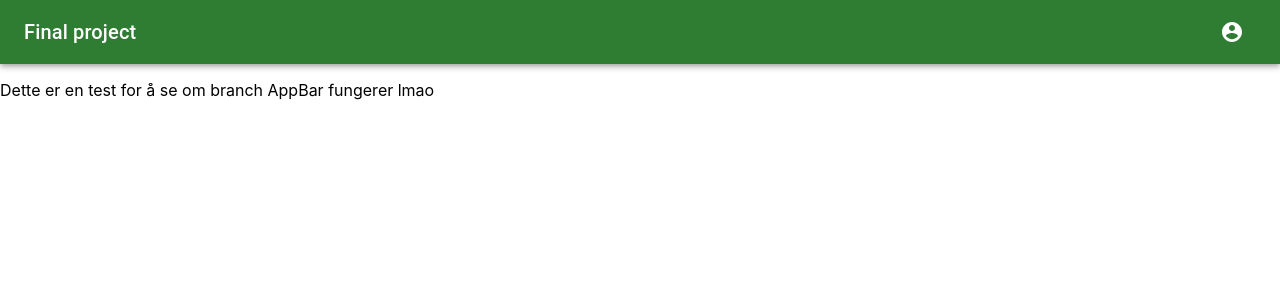
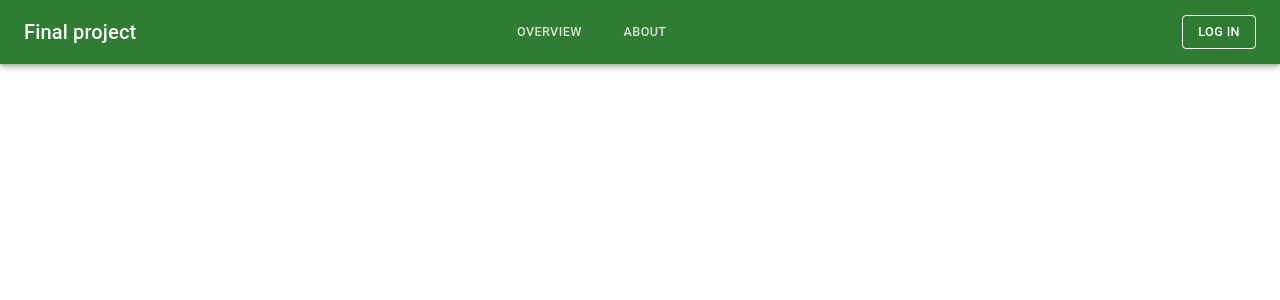
Before and after one commit to Fullstack-web-dev-exam/frontend, a React (Create React App) app: page /user in a window 1280 px wide. Shown: the top 300 px of the page. Built offline with nearby package versions, Linux system fonts and the light colour scheme.

Commit message:
Finished appbar

```diff
--- a/package.json
+++ b/package.json
@@ -12,6 +12,7 @@
     "fontsource-roboto": "^4.0.0",
     "react": "^17.0.2",
     "react-dom": "^17.0.2",
+    "react-router-dom": "^5.2.0",
     "react-scripts": "4.0.3",
     "web-vitals": "^1.0.1"
   },
--- a/src/App.js
+++ b/src/App.js
@@ -1,5 +1,5 @@
-//import { createMuiTheme } from '@material-ui/core/styles';
 import { ThemeProvider } from '@material-ui/styles';
+import { BrowserRouter as Router, Switch, Route } from 'react-router-dom';
 
 import MenuAppBar from './components/AppBar';
 import { theme } from './colors';
@@ -7,8 +7,22 @@ import { theme } from './colors';
 function App() {
   return (
     <ThemeProvider theme={theme}>
-      <MenuAppBar />
-      <p>Dette er en test for å se om branch AppBar fungerer lmao</p>
+      <Router>
+        <MenuAppBar />
+        <main>
+          <Switch>
+            <Route exact path="/overview">
+              <p>Dette er en test for å se om branch AppBar fungerer lmao</p>
+            </Route>
+            <Route exact path="/admin">
+              <p>Admin siden</p>
+            </Route>
+            <Route exact path="/">
+              <p>Hjemmesiden</p>
+            </Route>
+          </Switch>
+        </main>
+      </Router>
     </ThemeProvider>
   );
 }
--- /dev/null
+++ b/src/colors.css
@@ -0,0 +1,22 @@
+:root {
+    --primary: #2E7D32;
+    --pLight: #60AD5E;
+    --pDark: #005005;
+    --secondary: #0277BD;
+    --sLight: #58A5F0;
+    --sDark: #004C8C;
+    --tertiary: #795548;
+    --tLight: #A98274;
+    --tDark: #4B2C20;
+    --red: #D32F2F;
+    --rDark: #9A0007;
+    --orange: #FF9800;
+    --oDark: #C66900;
+    --gray6: #F2F2F2;
+    --gray5: #E0E0E0;
+    --gray4: #BDBDBD;
+    --gray3: #828282;
+    --gray2: #4F4F4F;
+    --gray1: #333333;
+    --background: #F9F9FA;
+}
--- a/src/colors.js
+++ b/src/colors.js
@@ -3,25 +3,7 @@ import { createMuiTheme } from '@material-ui/core/styles';
 const theme = createMuiTheme({
     palette: {
         primary: { main: '#2E7D32' },
-        pLight: { main: '#60AD5E' },
-        pDark: { main: '#005005' },
-        secondary: { main: '#0277BD' },
-        sLight: { main: '#58AF0' },
-        sDark: { main: '#004C8C' },
-        tertiary: { main: '#795548' },
-        tLight: { main: '#A98274' },
-        tDark: { main: '#4B2C20' },
-        red: { main: '#D32F2F' },
-        rDark: { main: '#9A0007' },
-        orange: { main: '#FF9800' },
-        oDark: { main: '#C66900' },
-        gray6: { main: '#F2F2F2' },
-        gray5: { main: '#E0E0E0' },
-        gray4: { main: '#BDBDBD' },
-        gray3: { main: '#828282' },
-        gray2: { main: '4F4F4F' },
-        gray1: { main: '#333333' },
-        background: { main: '#F9F9FA' }
+        secondary: { main: '#0277BD' }
     }
 });
 
--- /dev/null
+++ b/src/components/AppBar.css
@@ -0,0 +1,32 @@
+.appBar {
+    display: flex;
+    justify-content: space-between;
+}
+
+.appBar nav a {
+    color: var(--background);
+    text-decoration: none;
+}
+
+.appBar * {
+    color: var(--secondary);
+    font-size: 0.9em;
+}
+
+.appBar nav ul {
+    display: flex;
+    list-style-type: none;
+    justify-content: flex-start;
+    flex-wrap: wrap;
+    margin: 0;
+    padding: 0;
+    width: 25em;
+}
+
+.appBar ul li {
+    margin: 0 1em;
+}
+
+.rightbuttons {
+    width: 77.13px;
+}
--- a/src/components/AppBar.js
+++ b/src/components/AppBar.js
@@ -1,29 +1,31 @@
+import './AppBar.css';
 import React from 'react';
 import { makeStyles } from '@material-ui/core/styles';
-import AppBar from '@material-ui/core/AppBar';
-import Toolbar from '@material-ui/core/Toolbar';
-import Typography from '@material-ui/core/Typography';
-import IconButton from '@material-ui/core/IconButton';
-import AccountCircle from '@material-ui/icons/AccountCircle';
-import MenuItem from '@material-ui/core/MenuItem';
-import Menu from '@material-ui/core/Menu';
-import Button from '@material-ui/core/Button';
+import { AccountCircle } from '@material-ui/icons';
+import {
+    AppBar,
+    Toolbar,
+    Typography,
+    IconButton,
+    MenuItem,
+    Menu,
+    Button
+} from '@material-ui/core';
+import { NavLink } from 'react-router-dom';
 
 const useStyles = makeStyles((theme) => ({
-    root: {
-        flexGrow: 1
+    navButton: {
+        color: '#FFF',
+        opacity: '80%'
     },
     menuButton: {
         marginRight: theme.spacing(2),
-    },
-    title: {
-        flexGrow: 1,
-    },
+    }
 }));
 
 export default function MenuAppBar() {
     const classes = useStyles();
-    const [auth, setAuth] = React.useState(true);
+    const [auth, setAuth] = React.useState(false);
     const [anchorEl, setAnchorEl] = React.useState(null);
     const open = Boolean(anchorEl);
 
@@ -40,14 +42,30 @@ export default function MenuAppBar() {
     };
 
     return (
-        <div className={classes.root}>
-            <AppBar position="static" color='primary' >
-                <Toolbar>
-                    <Typography variant="h6" className={classes.title}>
+        <div>
+            <AppBar position="static" color='primary'  >
+                <Toolbar className="appBar">
+                    <Typography variant="h6">
                         Final project
                     </Typography>
+
+                    <nav className="navbar">
+                        <ul>
+                            <li>
+                                <NavLink exact to="/overview" activeStyle={{fontWeight:"bold", textDecoration:"underline", textDecorationColor:"#4B2C20"}}><Button className={classes.navButton}>Overview</Button></NavLink>
+                            </li>
+                            <li>
+                                <NavLink exact to="/" activeStyle={{fontWeight:"bold", textDecoration:"underline", textDecorationColor:"#4B2C20"}}><Button className={classes.navButton}>About</Button></NavLink>
+                            </li>
+                            {auth && <li>
+                                <NavLink exact to="/admin" activeStyle={{fontWeight:"bold", textDecoration:"underline", textDecorationColor:"#4B2C20"}}><Button className={classes.navButton}>Admin</Button></NavLink>
+                            </li>}
+                        </ul>
+                    </nav>
+
+
                     {!auth && (
-                        <Button variant='outlined' color='inherit' onClick={function(event){handleChange(); handleClose();}}>Log in</Button>
+                        <Button variant='outlined' color='inherit' onClick={function (event) { handleChange(); handleClose(); }}>Log in</Button>
                     )}
                     {auth && (
                         <div>
@@ -57,6 +75,7 @@ export default function MenuAppBar() {
                                 aria-haspopup="true"
                                 onClick={handleMenu}
                                 color="inherit"
+                                className="rightbuttons"
                             >
                                 <AccountCircle />
                             </IconButton>
--- a/src/index.css
+++ b/src/index.css
@@ -1,5 +1,7 @@
-body {
+* > body {
   margin: 0;
+  padding: 0;
+  box-sizing: border-box;
   font-family: -apple-system, BlinkMacSystemFont, 'Segoe UI', 'Roboto', 'Oxygen',
     'Ubuntu', 'Cantarell', 'Fira Sans', 'Droid Sans', 'Helvetica Neue',
     sans-serif;
```
Also changed, not shown: 1 other file (tests, documents, lock files or other folders).
